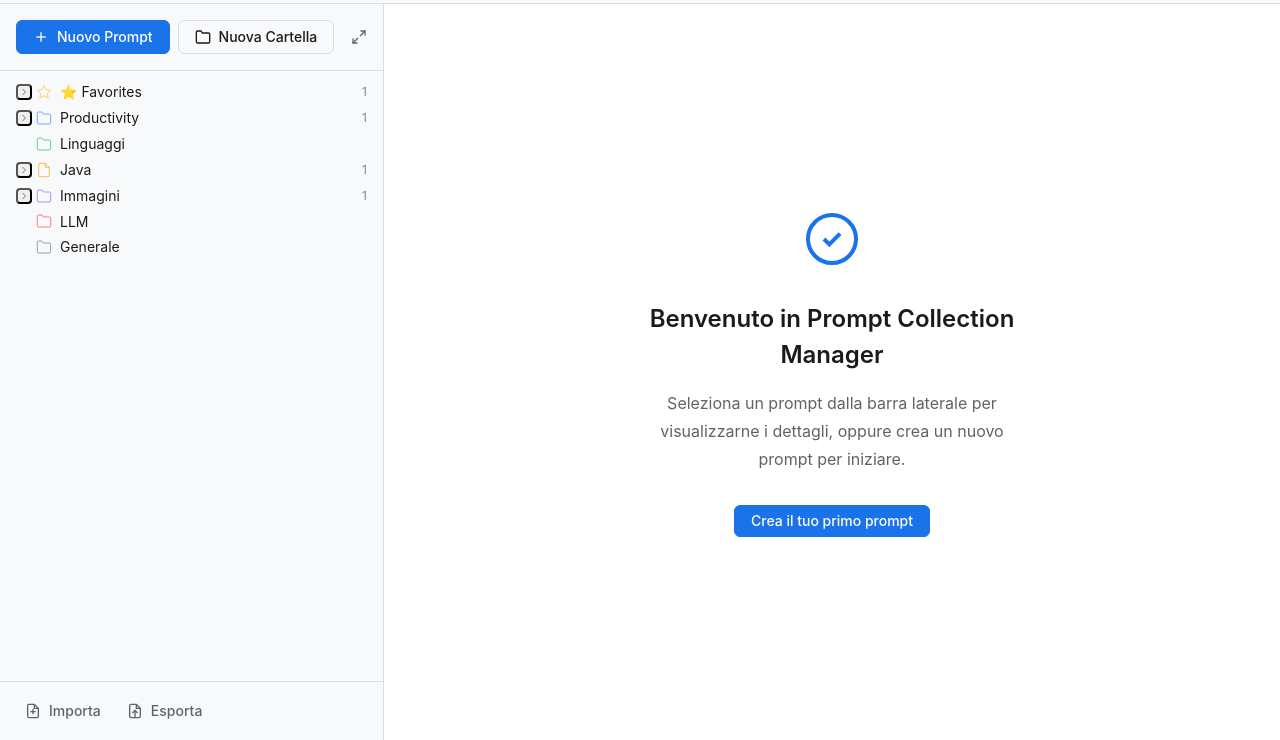
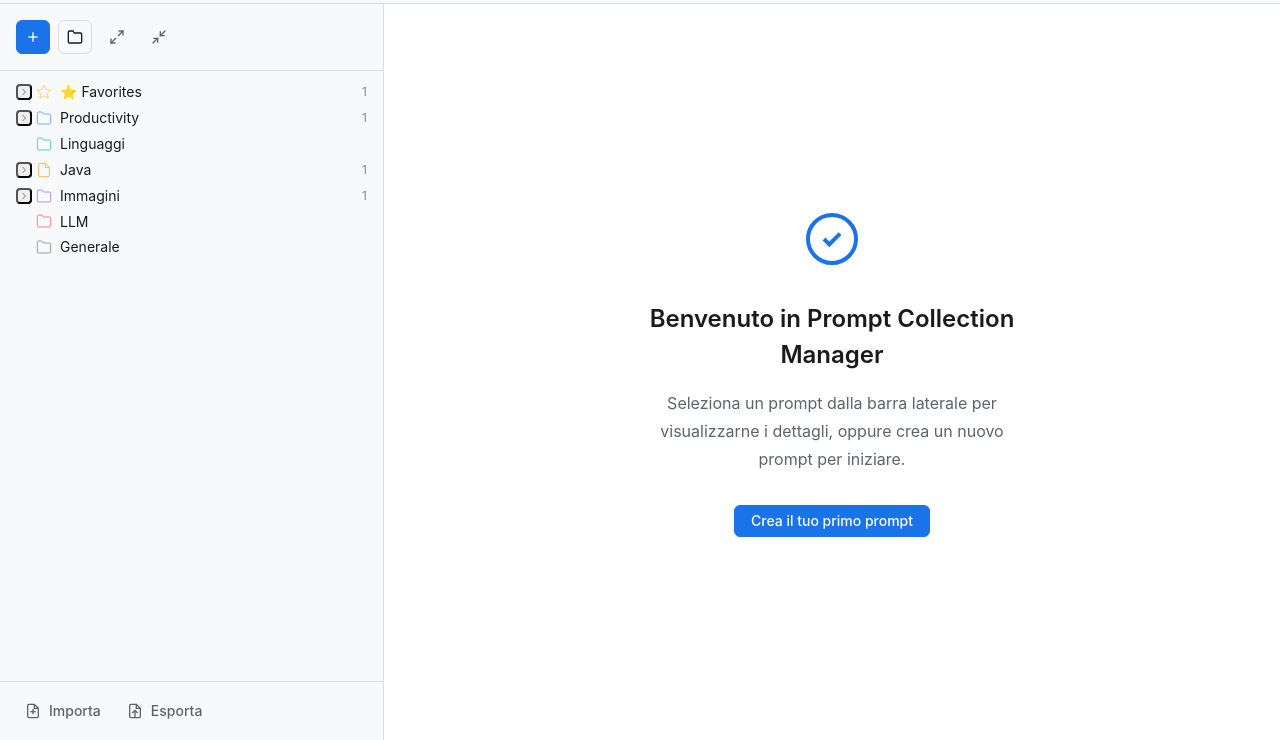
Before and after one commit to EngineerDogIta/prompt-manager-web, a website: page index.html in a window 1280 px wide. Shown: the part 60-800 px from the top of the page. Drawn offline with Linux system fonts and the light colour scheme.

Commit message:
Enhance sidebar buttons for responsiveness and update styles. Added span elements for button labels and adjusted CSS for responsive behavior. Increased sidebar max-width to 500px for better layout on larger screens.

```diff
--- a/css/components.css
+++ b/css/components.css
@@ -89,6 +89,10 @@
 .btn--large {
     padding: var(--space-md) var(--space-lg);
     font-size: var(--font-size-md);
+}
+
+.btn--responsive span {
+    display: inline;
 }
 
 /* Tree View Component */
@@ -652,3 +656,13 @@
         max-width: none;
     }
 }
+
+@media (max-width: 1400px) {
+    .btn--responsive span {
+        display: none;
+    }
+
+    .btn--responsive {
+        padding: var(--space-sm);
+    }
+}
--- a/css/main.css
+++ b/css/main.css
@@ -165,7 +165,7 @@
 .sidebar {
     width: 30%;
     min-width: 280px;
-    max-width: 400px;
+    max-width: 500px;
     background-color: var(--bg-secondary);
     border-right: 1px solid var(--border-color);
     display: flex;
--- a/index.html
+++ b/index.html
@@ -68,18 +68,18 @@
             <!-- Left Panel - Tree View -->
             <aside class="sidebar">
                 <div class="sidebar__header">
-                    <button id="add-prompt-btn" class="btn btn--primary">
+                    <button id="add-prompt-btn" class="btn btn--primary btn--responsive">
                         <svg width="16" height="16" viewBox="0 0 24 24" fill="none" stroke="currentColor" stroke-width="2">
                             <line x1="12" y1="5" x2="12" y2="19"></line>
                             <line x1="5" y1="12" x2="19" y2="12"></line>
                         </svg>
-                        Nuovo Prompt
+                        <span>Nuovo Prompt</span>
                     </button>
-                    <button id="add-folder-btn" class="btn btn--secondary">
+                    <button id="add-folder-btn" class="btn btn--secondary btn--responsive">
                         <svg width="16" height="16" viewBox="0 0 24 24" fill="none" stroke="currentColor" stroke-width="2">
                             <path d="M22 19a2 2 0 01-2 2H4a2 2 0 01-2-2V5a2 2 0 012-2h5l2 3h9a2 2 0 012 2z"></path>
                         </svg>
-                        Nuova Cartella
+                        <span>Nuova Cartella</span>
                     </button>
                     <button id="expand-all-btn" class="btn btn--text btn--small" title="Espandi tutto">
                         <svg width="16" height="16" viewBox="0 0 24 24" fill="none" stroke="currentColor" stroke-width="2" stroke-linecap="round" stroke-linejoin="round">
```
